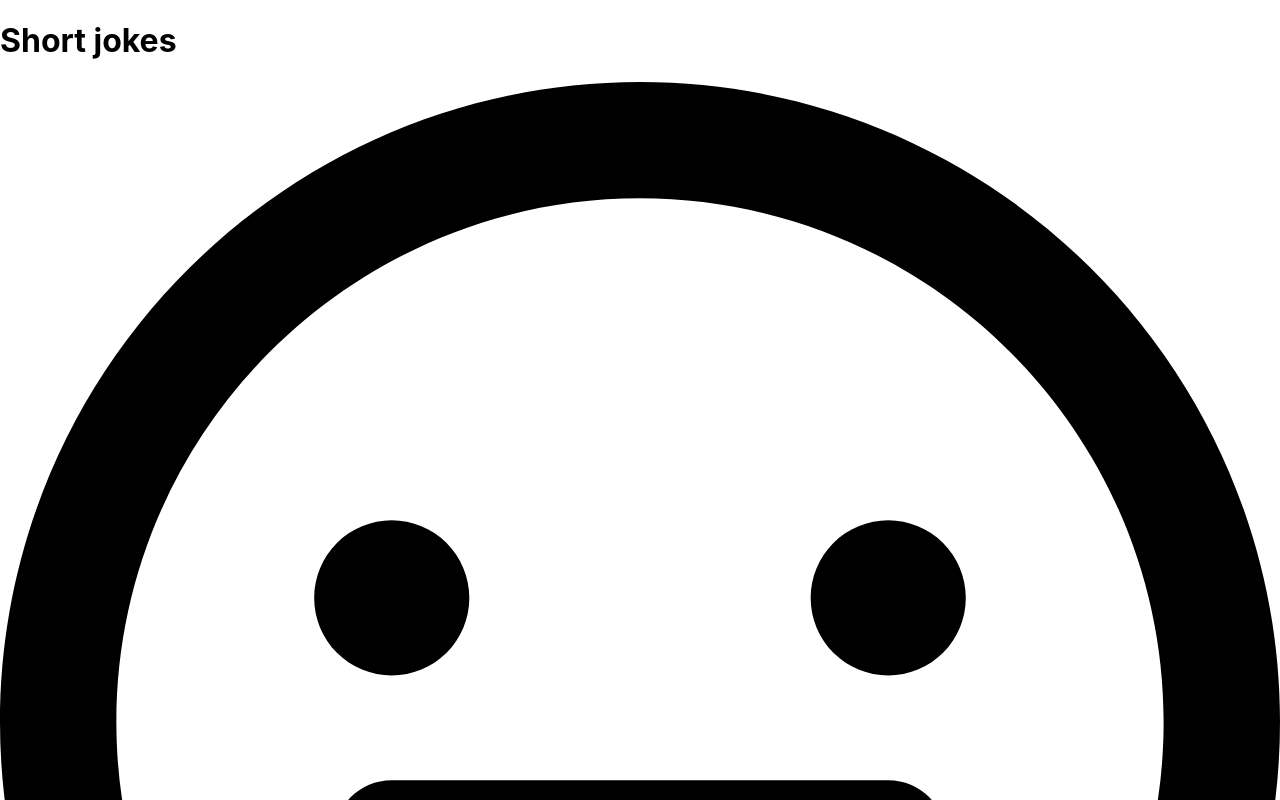
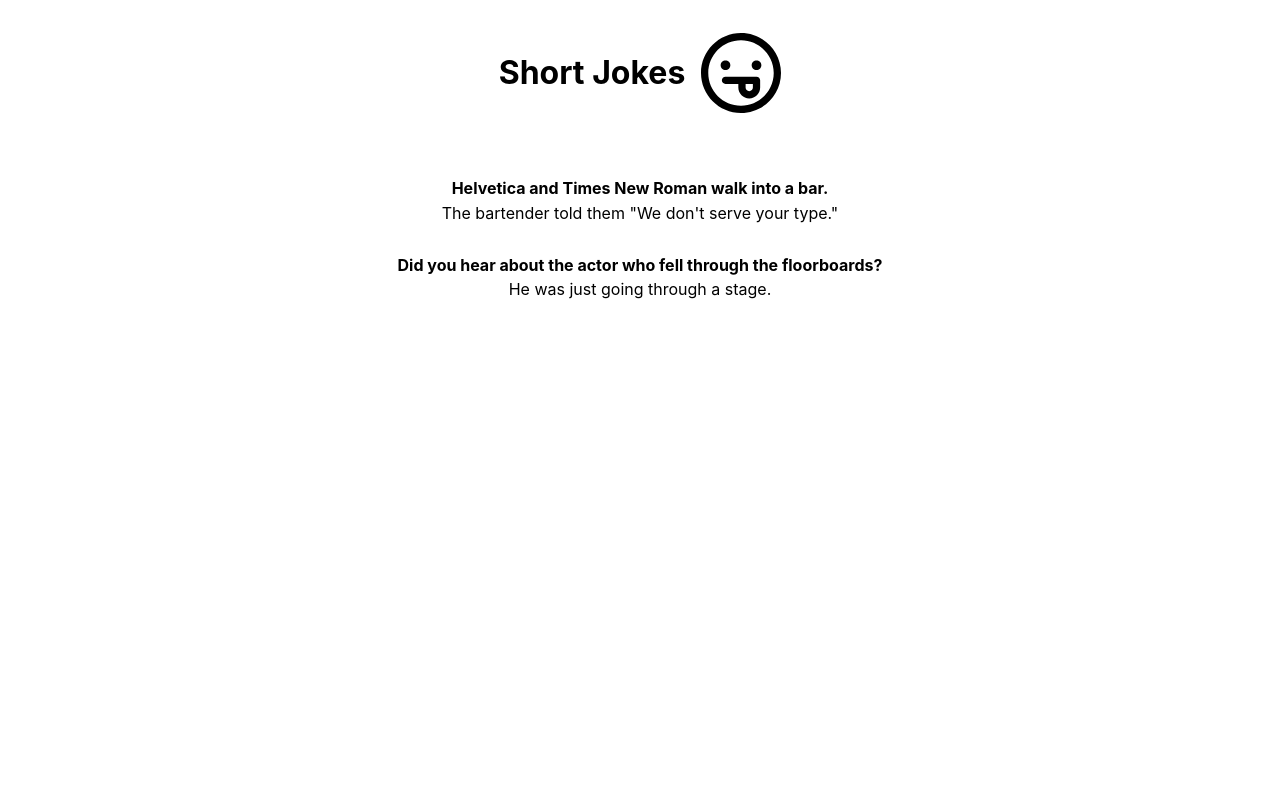
Before and after one commit to robwakeman/short-jokes, a React (Create React App) app: page / in a window 1280 px wide. Shown: the top 800 px of the page. Built offline with nearby package versions, Linux system fonts and the light colour scheme.

Commit message:
rename Joke component to Jokes, more styling of header and .jokes

```diff
--- a/src/App.css
+++ b/src/App.css
@@ -1,3 +1,30 @@
+.App-header {
+  width: 100%;
+  margin: 2rem 0;
+  display: flex;
+  flex-direction: column;
+  justify-content: center;
+  align-items: center;
+}
+
+@media (min-width: 500px) {
+  .App-header {
+    flex-direction: row;
+  }
+}
+
+.App-logo {
+  margin-left: 1rem;
+  height: 80px;
+}
+
+.jokes {
+  max-width: 500px;
+  padding: 0 1rem;
+  margin: 4rem auto;
+  text-align: center;
+}
+
 p {
   margin: 0 0 0.3rem;
 }
--- a/src/App.js
+++ b/src/App.js
@@ -1,16 +1,16 @@
 import React from 'react';
 import logo from './logo.svg';
 import './App.css';
-import Joke from './components/Joke';
+import Jokes from './components/Jokes';
 
 function App() {
   return (
     <div>
       <header className="App-header">
-        <h1>Short jokes</h1>
+        <h1>Short Jokes</h1>
         <img src={logo} className="App-logo" alt="logo" />
       </header>
-      <Joke
+      <Jokes
         jokes={[
           {
             question: `Helvetica and Times New Roman walk into a bar.`,
--- a/src/components/Joke.js
+++ b/src/components/Jokes.js
@@ -1,6 +1,6 @@
 import React from 'react';
 
-function Joke(props) {
+function Jokes(props) {
   const styles = {
     // fontStyle: 'italic',
     marginBottom: '2rem',
@@ -16,10 +16,10 @@ function Joke(props) {
   ));
 
   return (
-    <ul className="jokes" style={{ listStyleType: 'none', margin: '3rem 0', padding: 0 }}>
+    <ul className="jokes" style={{ listStyleType: 'none', padding: '0 1rem' }}>
       {jokeList}
     </ul>
   );
 }
 
-export default Joke;
+export default Jokes;
```
